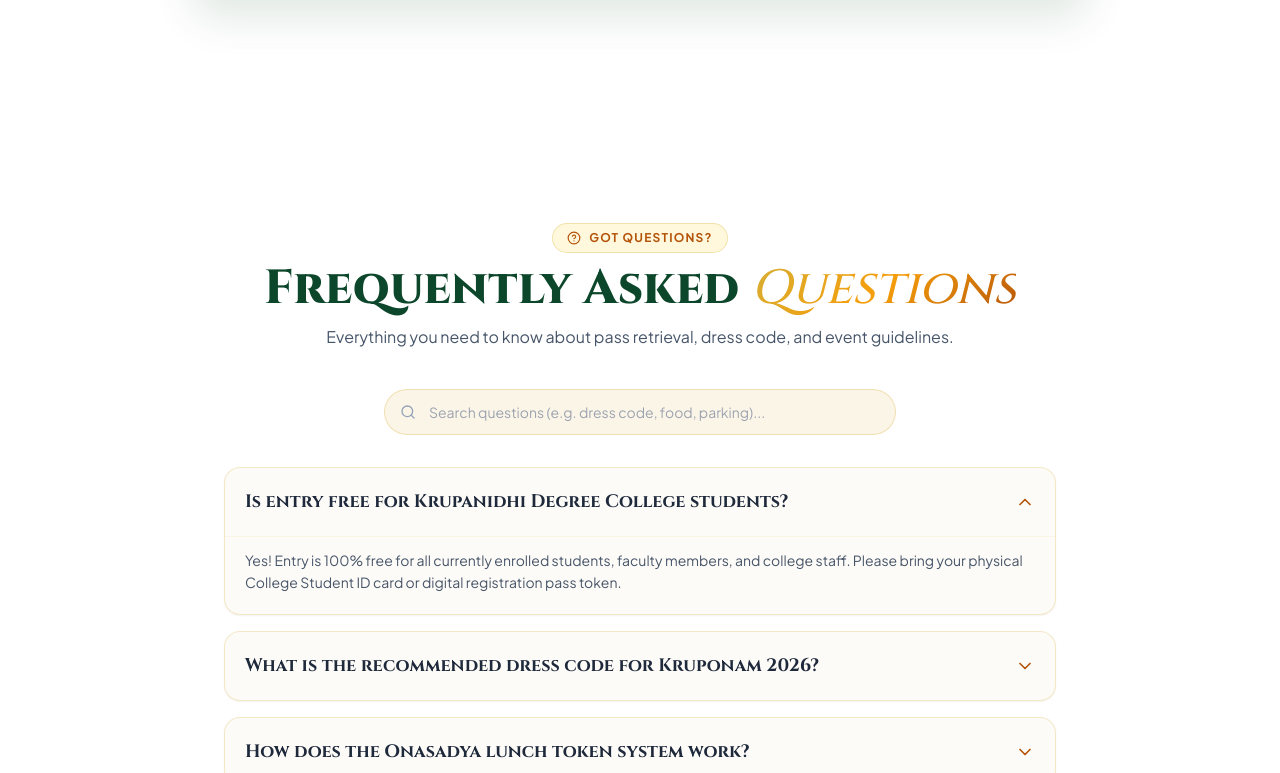
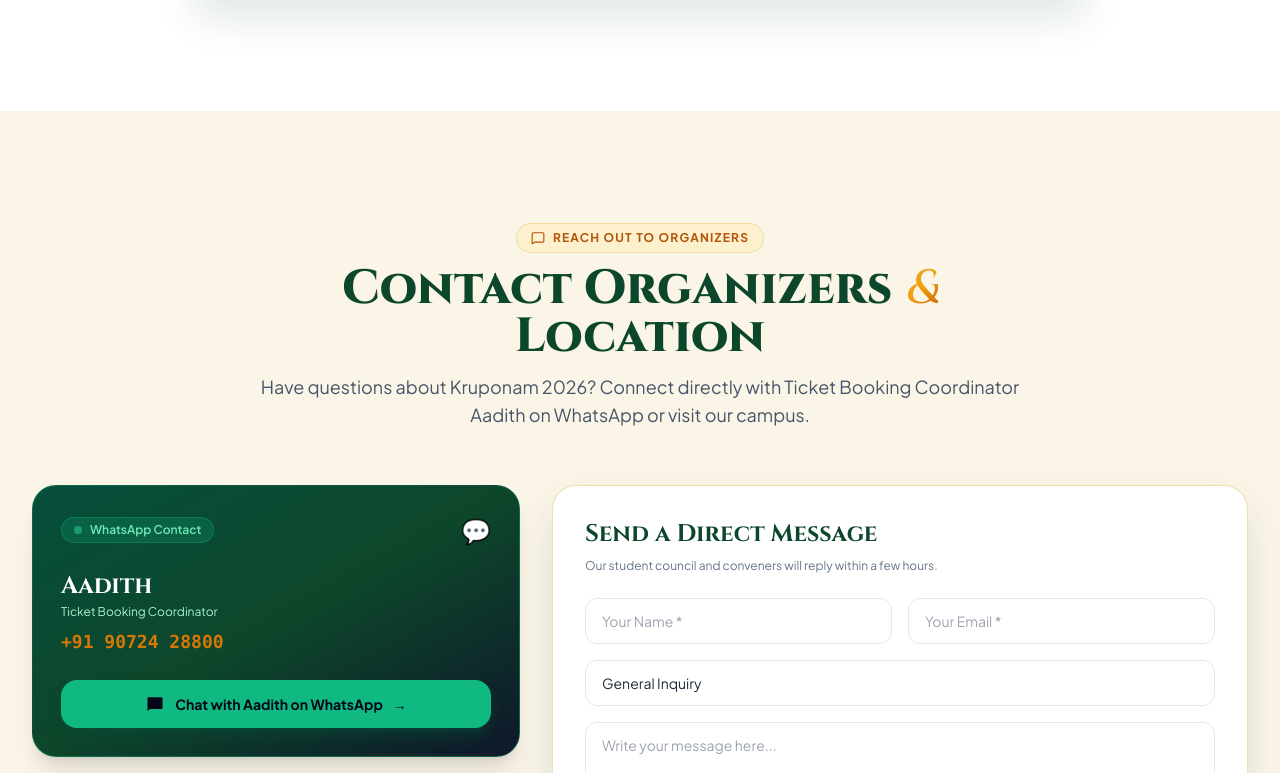
Before and after one commit to AWTMODS/kruponam, a React (Vite) app: page / in a window 1280 px wide. Shown: the part 5967-6740 px from the top of the page. Built offline with nearby package versions, Linux system fonts and the light colour scheme; no server answers; a web font is replaced by a local one.

Commit message:
feat: remove FAQ section from website layout

```diff
--- a/src/App.tsx
+++ b/src/App.tsx
@@ -9,7 +9,6 @@ import { TicketPasses } from './components/TicketPasses';
 import { BookingGuidelines } from './components/BookingGuidelines';
 import { RegistrationForm } from './components/RegistrationForm';
 import { PassStatusLookup } from './components/PassStatusLookup';
-import { FAQ } from './components/FAQ';
 import { AdminPortal } from './components/AdminPortal';
 import { Contact } from './components/Contact';
 import { Footer } from './components/Footer';
@@ -122,7 +121,6 @@ export function App() {
               selectedPassFromParent={selectedPass}
               onOpenLookup={handleOpenLookup}
             />
-            <FAQ />
             <Contact />
           </main>
 
```
